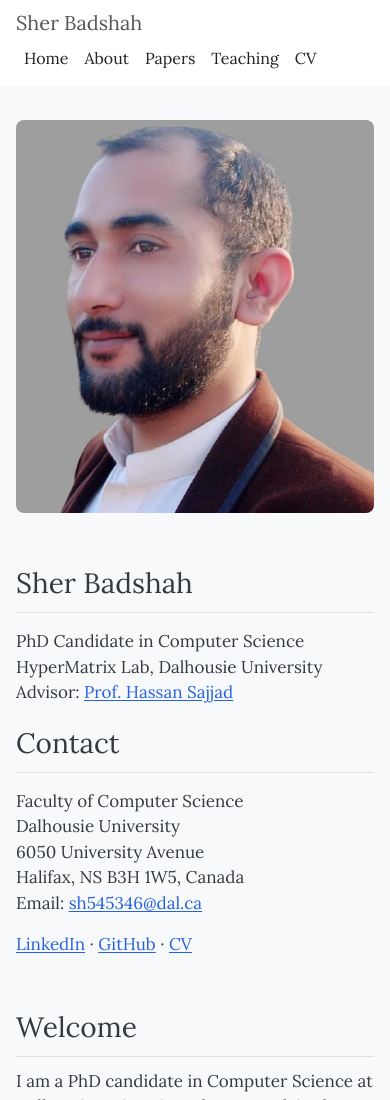
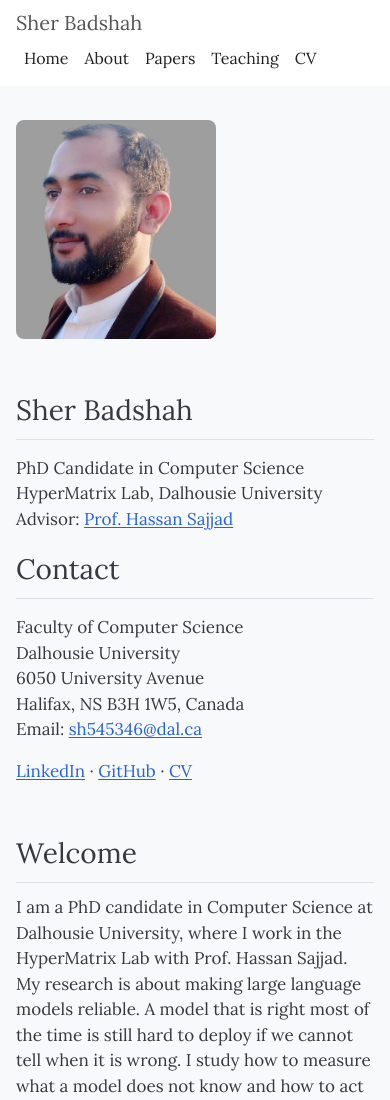
Before and after one commit to sher-badshah4672/sher-badshah4672.github.io, a plain HTML site: page index.html in a window 390 px wide. Shown: the top 1100 px of the page. Drawn offline with Linux system fonts and the light colour scheme.

Commit message:
Smaller profile photo
Co-Authored-By: Claude Opus 5.5 <noreply@anthropic.com>

```diff
--- a/index.html
+++ b/index.html
@@ -23,10 +23,10 @@
 <main>
   <h1>Home</h1>
   <div class="columns">
-  <div class="column" style="width:40%;">
+  <div class="column" style="width:32%;">
     <img src="images/sher.jpg" alt="Portrait of Sher Badshah">
   </div>
-  <div class="column" style="width:60%;">
+  <div class="column" style="width:68%;">
     <h2 id="profile">Sher Badshah</h2>
     <p>PhD Candidate in Computer Science<br>
     HyperMatrix Lab, Dalhousie University<br>
--- a/style.css
+++ b/style.css
@@ -63,7 +63,7 @@ p { margin: 0 0 1rem; }
 .columns { display: flex; align-items: stretch; gap: 1.5em; }
 .column { padding: 1.5rem; }
 .column h2 { margin-top: 0; margin-bottom: 1rem; padding-bottom: .5rem; }
-.column img { width: 100%; height: 100%; object-fit: cover; border-radius: 8px; display: block; }
+.column img { width: 100%; max-width: 230px; height: auto; border-radius: 8px; display: block; }
 .column p { margin: 0 0 1rem; }
 
 ul.news { padding-left: 2rem; }
@@ -95,7 +95,7 @@ footer { color: var(--muted); font-size: .9rem; text-align: center; padding: 16p
   .columns { flex-direction: column; }
   .column { width: 100% !important; padding: 0; }
   .column:first-child { margin-bottom: 1.5rem; }
-  .column img { max-height: 400px; }
+  .column img { max-width: 200px; }
   dl.cv { grid-template-columns: 1fr; gap: 0; }
   dl.cv dd { margin-bottom: 8px; }
 }
```
